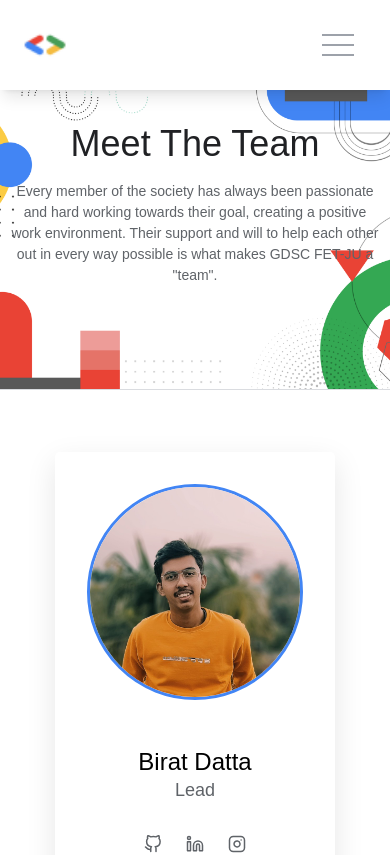
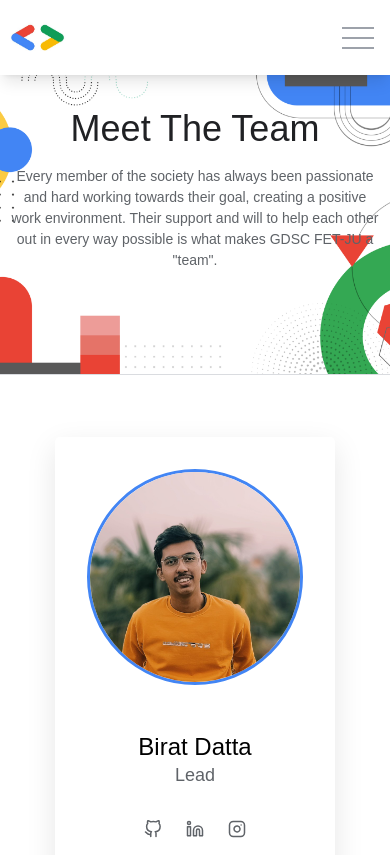
Before and after one commit to gdsc-fetju/gdsc-website, a Next.js app: page /Team in a window 390 px wide. Shown: the top 855 px of the page. Built offline with nearby package versions, Linux system fonts and the light colour scheme.

Commit message:
:art: fix: minior improvements hotfixes

```diff
--- a/components/FAQ.jsx
+++ b/components/FAQ.jsx
@@ -36,7 +36,7 @@ function FAQ() {
   };
 
   const styles = {
-    bgColor: "#f5f5f5",
+    bgColor: "#fff",
     arrowColor: "black",
     rowTitleColor: "#212120",
     rowContentColor: "#212121",
@@ -45,7 +45,7 @@ function FAQ() {
   };
 
   return (
-    <div className="p-10 md:p-15 bg-[#f5f5f5]">
+    <div className="p-10 md:p-15">
       <h1 className="text-3xl font-bold text-[#00479b] mb-8  text-center">
         Frequently Asked Question
       </h1>
--- a/components/Nav.jsx
+++ b/components/Nav.jsx
@@ -6,7 +6,7 @@ import Link from "next/link";
 function Nav() {
   const [isNavOpen, setIsNavOpen] = useState(false);
   return (
-    <header className="flex sticky top-0 z-10 bg-white items-center p-5 lg:px-5 shadow-lg">
+    <header className="flex sticky top-0 z-10 bg-white items-center sm:p-5 lg:px-5 shadow-lg">
       {/* Header Left */}
       <div>
         <Link href="/">
@@ -19,10 +19,10 @@ function Nav() {
           />
           <Image
             className="block sm:hidden"
-            src="/gdsc.png"
+            src="/newlogo.jpg"
             alt="GDSC LOGO"
-            width={50}
-            height={50}
+            width={75}
+            height={75}
           />
         </Link>
       </div>
--- a/components/Team.jsx
+++ b/components/Team.jsx
@@ -14,10 +14,10 @@ function Team() {
         </h1>
         <div className="md:flex items-center justify-around">
           <div className="hidden md:block">
-            <Image src="/team.png" alt="team" width={500} height={500} />
+            <Image src="/teamimg.png" alt="team" width={500} height={500} />
           </div>
           <div className="left text-center md:text-left md:w-1/2 md:ml-10">
-            <p className="mb-8  sm:text-lg md:text-xl lg:text-2xl text-justify">
+            <p className="mb-8 sm:text-lg md:text-xl lg:text-2xl text-justify">
               In our community, teamwork is essential for success. Working
               together allows us to pool our skills, knowledge, and resources to
               achieve common goals. When individuals come together to form a
--- a/pages/index.js
+++ b/pages/index.js
@@ -44,10 +44,10 @@ export default function Home() {
         {/* Our Team */}
         <Team />
         {/* Past Events */}
+        {/* Collaborations */}
+        <Collabrations />
         {/* Testimonials */}
         <Testimonial />
-        {/* Collaborations */}
-        <Collabrations />
         {/* Idea discussion */}
         <ProjectSection />
         {/* FAQ */}
```
Also changed, not shown: public/newlogo.jpg (added), public/teamimg.png (added).
